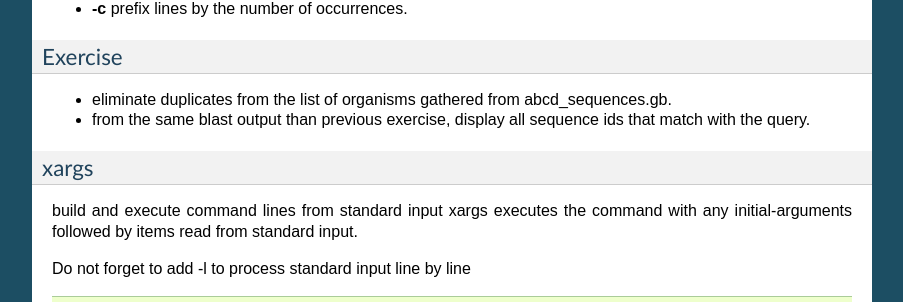
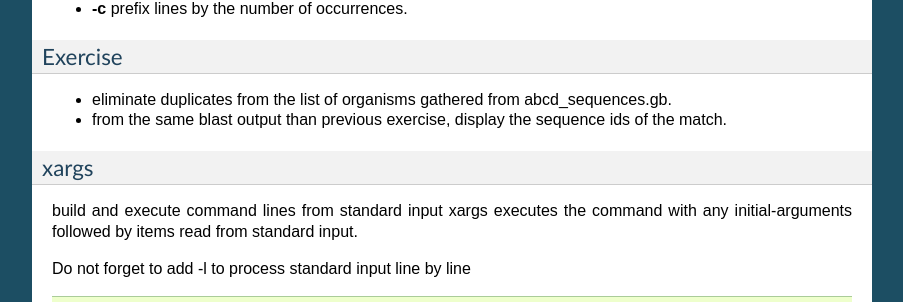
Before and after one commit to C3BI-pasteur-fr/unix-training, a Sphinx documentation site: the page built from unix-II/source/Searching_And_Filtering.rst, in a window 1280 px wide and 900 px high, scrolled down 2048 px. Shown: the part 149-451 px from the top of the window, without its empty margins (198-1101 px from the left). Built offline with Sphinx 7.4.7, drawn with Linux system fonts in a browser that asks for light colours; formulas are drawn with MathJax 3.

Commit message:
fix exercise statement

```diff
--- a/unix-II/source/Searching_And_Filtering.rst
+++ b/unix-II/source/Searching_And_Filtering.rst
@@ -144,7 +144,7 @@ Exercise
   gathered from abcd_sequences.gb.
 
 * from the same blast output than previous exercise,
-  display all sequence ids that match with the query.
+  display the sequence ids of the match.
 
 xargs
 =====
```
